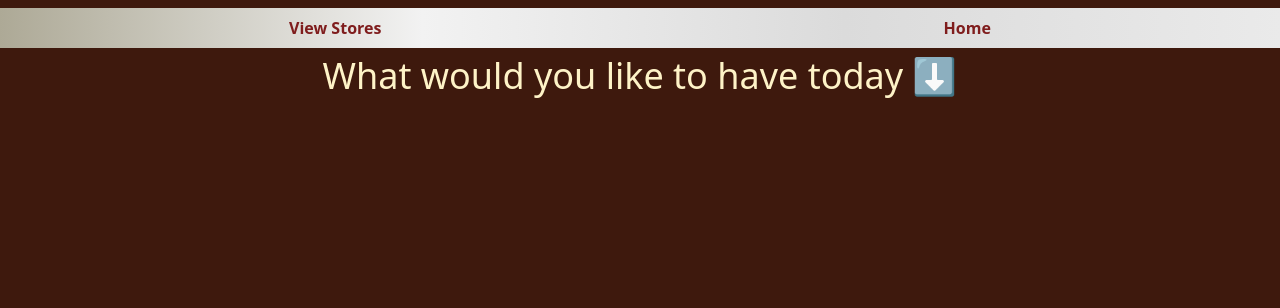
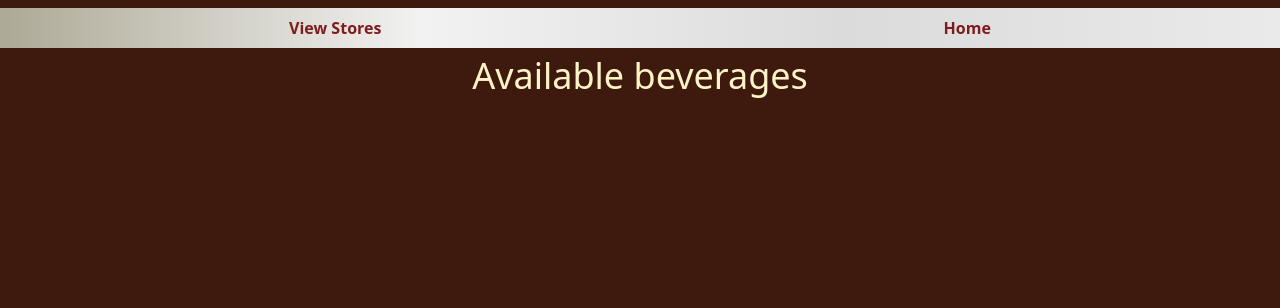
Before and after one commit to ishaan-ghub/CafeManager, a Django app: page /ishu/ in a window 1280 px wide. Shown: the top 308 px of the page. Run offline with Django 5.2, Linux system fonts and the light colour scheme; data that the repository does not hold is empty; some libraries are stand-ins or nearby versions.

Commit message:
Update heading

```diff
--- a/ishu/templates/ishu/ishuapp.html
+++ b/ishu/templates/ishu/ishuapp.html
@@ -11,7 +11,7 @@
         <a href="{% url 'home' %}">Home</a>
     </div>
 </nav>
-<h1 class= 'text-4xl text-amber-100 pb-2'>What would you like to have today ⬇️</h1>
+<h1 class= 'text-4xl text-amber-100 pb-2'>Available beverages</h1>
 <div class= 'grid grid-cols-3 gap-5 text-slate-200 m-4 shadow-gray-'>
     {% for drink in drinks %}
     <div class = 'p-2 backdrop-blur-md bg-white/10 hover:shadow-[0_0_5px_white]'>
```
